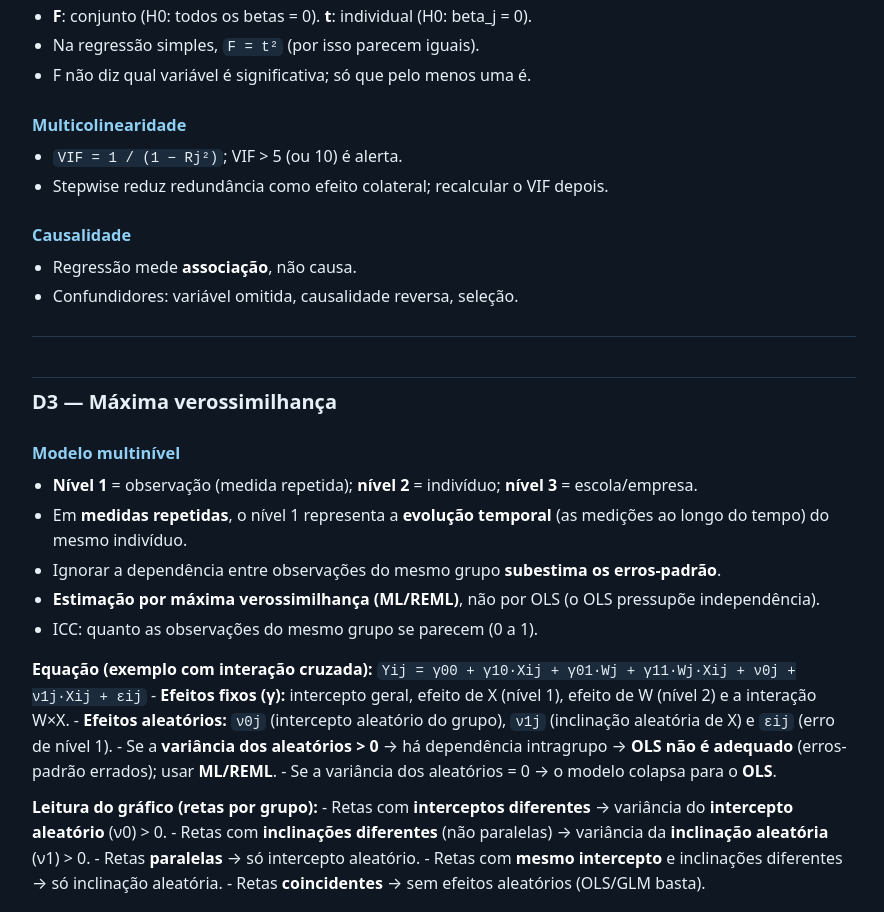
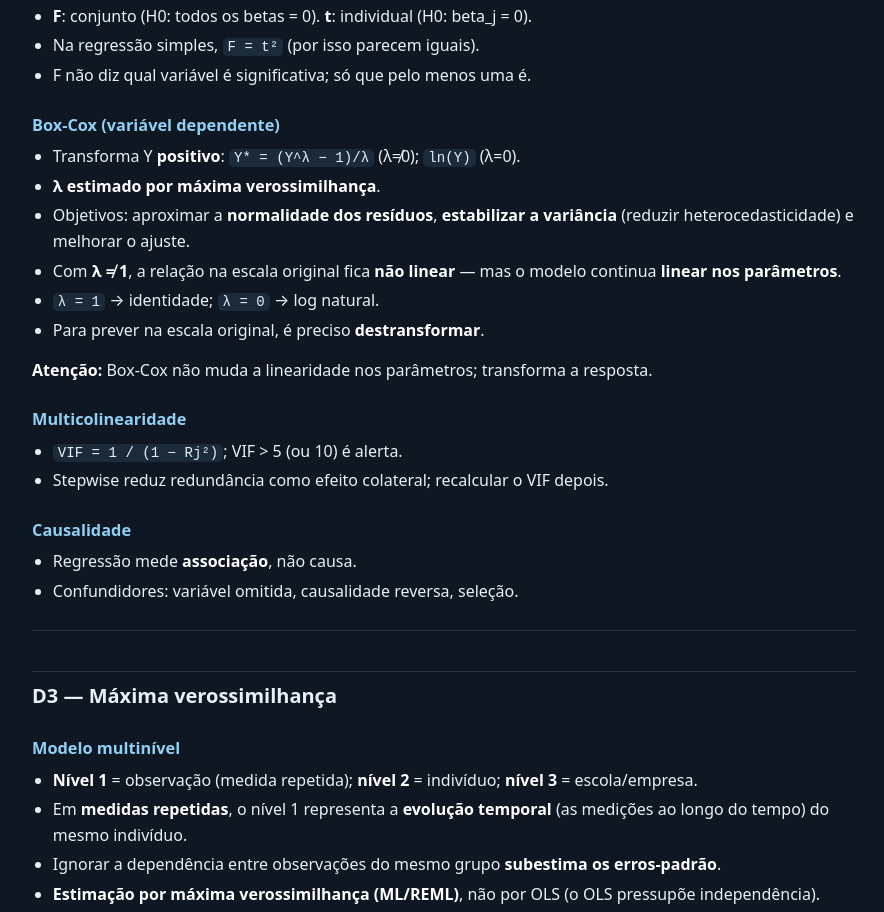
Before and after one commit to DennCardoso/simulado-dsa, a plain HTML site: page teoria.html in a window 1280 px wide. Shown: the part 2549-3461 px from the top of the page, without its empty margins (196-1080 px from the left). Drawn offline with Linux system fonts and the light colour scheme.

Commit message:
Teoria: Box-Cox

```diff
--- a/teoria.html
+++ b/teoria.html
@@ -126,6 +126,16 @@ rio que todas sejam positivas.</li>
 <li>Na regressão simples, <code>F = t²</code> (por isso parecem iguais).</li>
 <li>F não diz qual variável é significativa; só que pelo menos uma é.</li>
 </ul>
+<h3 id="box-cox-variavel-dependente">Box-Cox (variável dependente)</h3>
+<ul>
+<li>Transforma Y <strong>positivo</strong>: <code>Y* = (Y^λ − 1)/λ</code> (λ≠0); <code>ln(Y)</code> (λ=0).</li>
+<li><strong>λ estimado por máxima verossimilhança</strong>.</li>
+<li>Objetivos: aproximar a <strong>normalidade dos resíduos</strong>, <strong>estabilizar a variância</strong> (reduzir heterocedasticidade) e melhorar o ajuste.</li>
+<li>Com <strong>λ ≠ 1</strong>, a relação na escala original fica <strong>não linear</strong> — mas o modelo continua <strong>linear nos parâmetros</strong>.</li>
+<li><code>λ = 1</code> → identidade; <code>λ = 0</code> → log natural.</li>
+<li>Para prever na escala original, é preciso <strong>destransformar</strong>.</li>
+</ul>
+<p><strong>Atenção:</strong> Box-Cox não muda a linearidade nos parâmetros; transforma a resposta.</p>
 <h3 id="multicolinearidade">Multicolinearidade</h3>
 <ul>
 <li><code>VIF = 1 / (1 − Rj²)</code>; VIF &gt; 5 (ou 10) é alerta.</li>
```
